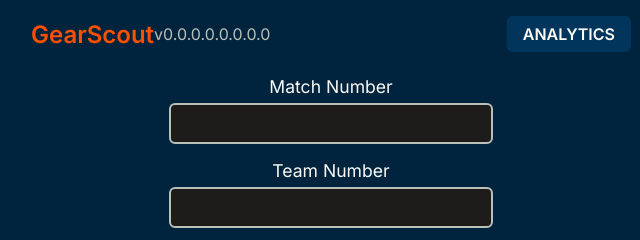
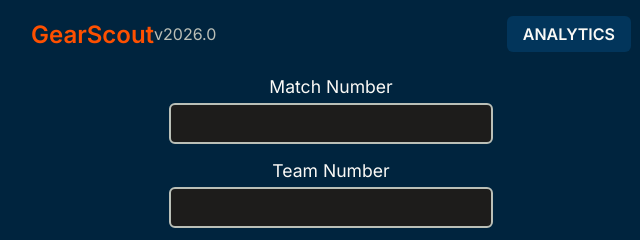
Before and after one commit to Team2338/GearScoutCollection2026, an Astro site: page /data-collection in a window 1280 px wide. Shown: the top 240 px of the page, 321-961 px from the left. Built offline with nearby package versions, Linux system fonts and the light colour scheme; Astro itself is replaced by a stand-in of ours.

Commit message:
changed 1 line
erm

```diff
--- a/src/pages/data-collection.astro
+++ b/src/pages/data-collection.astro
@@ -1,5 +1,5 @@
 ---
-const version = "0.0.0.0.0.0.0.0";
+const version = "2026.0";
 ---
 
 <!DOCTYPE html>
```
